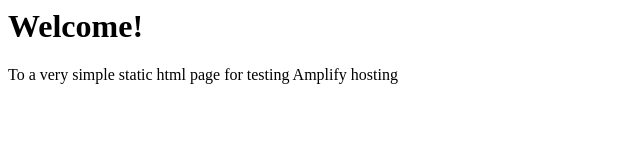
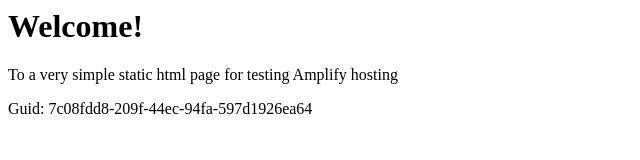
Before and after one commit to aws-aemilia-iad/Github-PR-Commit-Integration-Test-DoNotTouch-GithubWebhookPreviewCanaryTest-v1-prod-us-east-1, a website: page src/index.html in a window 1280 px wide. Shown: the whole page, without its empty margins (0-640 px from the left). Drawn offline with Linux system fonts and the light colour scheme.

Commit message:
commit from integ tests

```diff
--- a/src/index.html
+++ b/src/index.html
@@ -1,3 +1,5 @@
+
+
 <html lang="en">
 
 <head>
@@ -10,6 +12,6 @@
 <body>
     <h1>Welcome!</h1>
     <p>To a very simple static html page for testing Amplify hosting</p>
-</body>
+    <p>Guid: 7c08fdd8-209f-44ec-94fa-597d1926ea64</p></body>
 
 </html>
```
